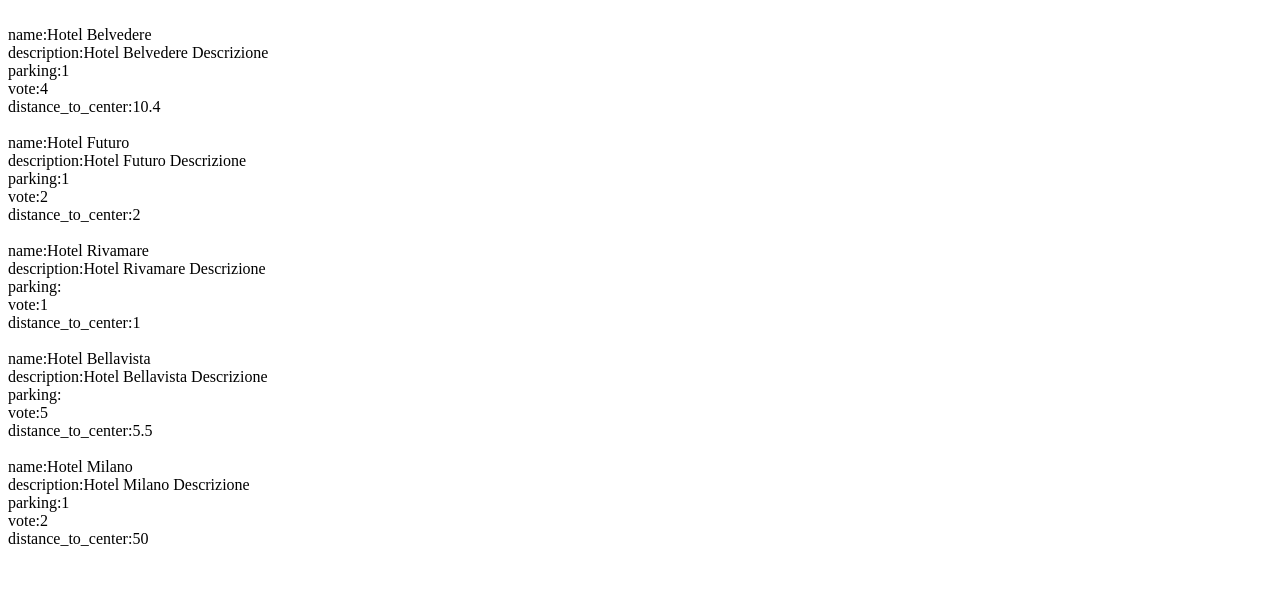
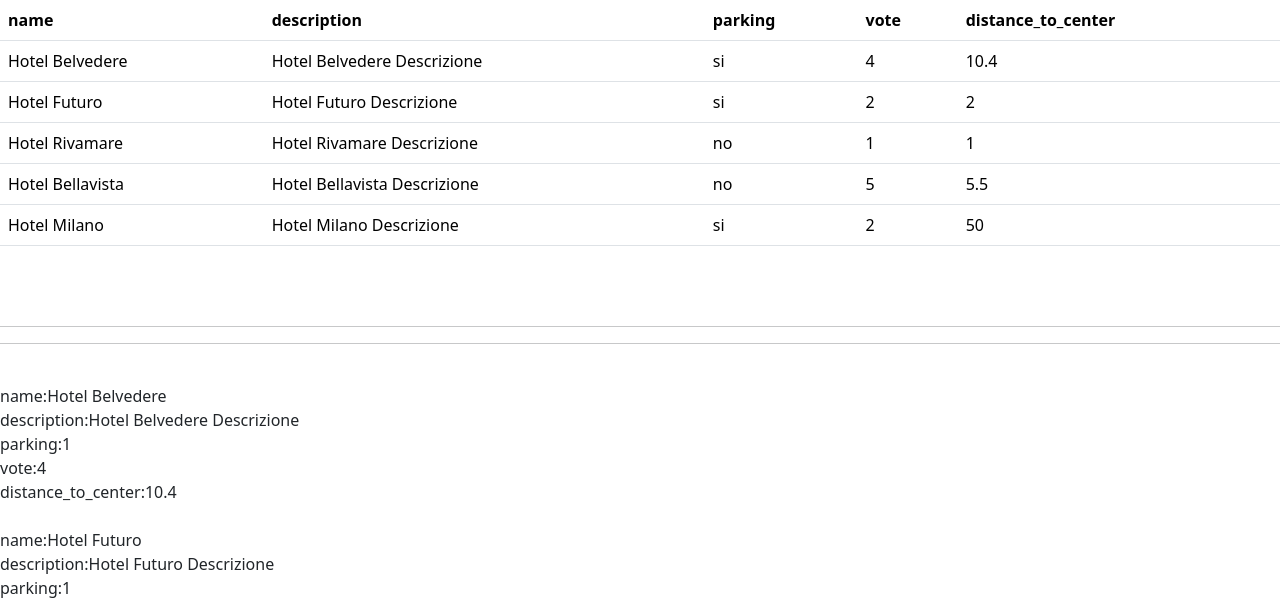
Before and after one commit to danilopiccinni/php-hotel, a PHP site: page / in a window 1280 px wide. Shown: the top 598 px of the page. Before the commit the page ends 546 px from the top, so only its background shows below. Run offline with PHP 8.4, Linux system fonts and the light colour scheme.

Commit message:
creata tabella con boostrap reactive

```diff
--- a/index.php
+++ b/index.php
@@ -37,6 +37,7 @@
             'distance_to_center' => 50
         ],
 
+
     ];
 
 ?>
@@ -48,8 +49,61 @@
     <meta http-equiv="X-UA-Compatible" content="IE=edge">
     <meta name="viewport" content="width=device-width, initial-scale=1.0">
     <title>Hotel</title>
+
+    <link href="https://cdn.jsdelivr.net/npm/bootstrap@5.3.0-alpha3/dist/css/bootstrap.min.css" rel="stylesheet" integrity="sha384-KK94CHFLLe+nY2dmCWGMq91rCGa5gtU4mk92HdvYe+M/SXH301p5ILy+dN9+nJOZ" crossorigin="anonymous">
 </head>
 <body>
+
+<table class="table">
+  <thead>
+    <tr>
+    <?php
+    foreach($hotels[0] as $key => $info) {
+    ?>
+        <th scope="col"> <?php echo $key ?> </th>
+    <?php
+    }
+    ?>
+    </tr>
+  </thead>
+  <tbody>
+
+    <?php
+    foreach($hotels as $hotel) {
+    ?>
+    <tr>
+        <?php
+        foreach($hotel as $key => $info) {
+        ?>
+
+            <td> <?php
+            if ($key == 'parking') {
+                if ($info == true) {
+                    echo 'si';
+                } else {
+                    echo 'no' ;
+                }
+            } else {
+                echo  $info ;
+            } ?> </td>
+
+        <?php
+        }
+        ?>
+    </tr>
+
+    <?php
+    }
+
+    ?>
+  </tbody>
+</table>
+
+
+<br>
+<br>
+<hr>
+<hr>
 
     <?php
     foreach($hotels as $hotel){
@@ -60,5 +114,9 @@
     }
 
     ?>
+
+
+
+<script src="https://cdn.jsdelivr.net/npm/bootstrap@5.3.0-alpha3/dist/js/bootstrap.bundle.min.js" integrity="sha384-ENjdO4Dr2bkBIFxQpeoTz1HIcje39Wm4jDKdf19U8gI4ddQ3GYNS7NTKfAdVQSZe" crossorigin="anonymous"></script>
 </body>
 </html>
```
